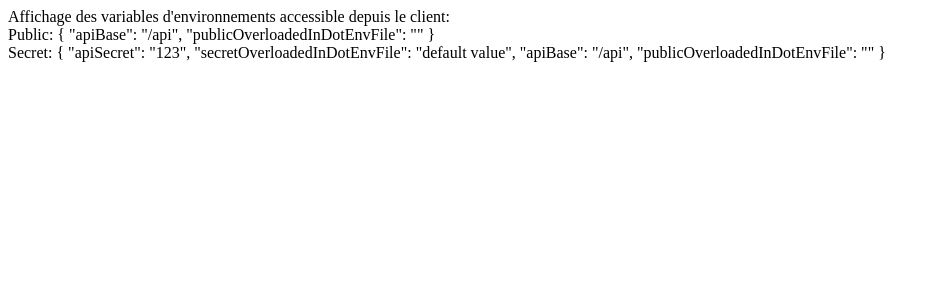
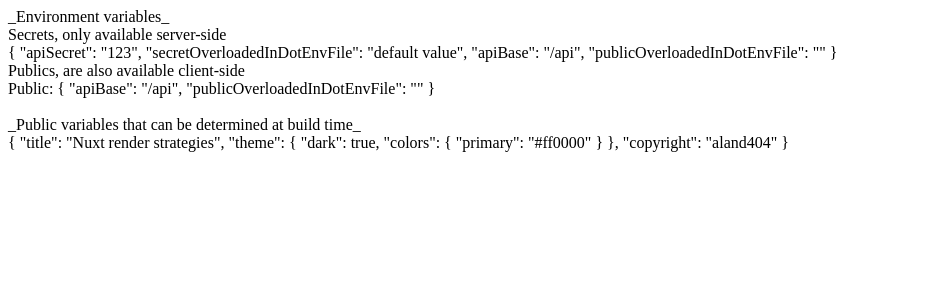
Before and after one commit to aland404/nuxt-render-strategies, a Nuxt app: page / in a window 1280 px wide. Shown: the top 300 px of the page, without its empty margins (0-939 px from the left). Built offline with nearby package versions, Linux system fonts and the light colour scheme.

Commit message:
feat: app config public vars

```diff
--- /dev/null
+++ b/app.config.ts
@@ -0,0 +1,10 @@
+export default defineAppConfig({
+    title: 'Nuxt render strategies',
+    theme: {
+        dark: true,
+        colors: {
+            primary: '#ff0000'
+        }
+    },
+    copyright: 'aland404'
+})
--- a/pages/index.vue
+++ b/pages/index.vue
@@ -1,9 +1,15 @@
 <template>
-    <div>Affichage des variables d'environnements accessible depuis le client:</div>
+    <div>_Environment variables_</div>
+    <div>Secrets, only available server-side</div>
+    <div>{{ secretVars }}</div>
+    <div>Publics, are also available client-side</div>
     <div>Public: {{ publicVars }}</div>
-    <div>Secret: {{ secretVars }}</div>
+    <br/>
+    <div>_Public variables that can be determined at build time_</div>
+    <div>{{ appConfig }}</div>
 </template>
 
 <script setup lang="ts">
     const { public: publicVars, app, nitro, ...secretVars} = useRuntimeConfig()
+    const {nuxt, ...appConfig} = useAppConfig()
 </script>
```
